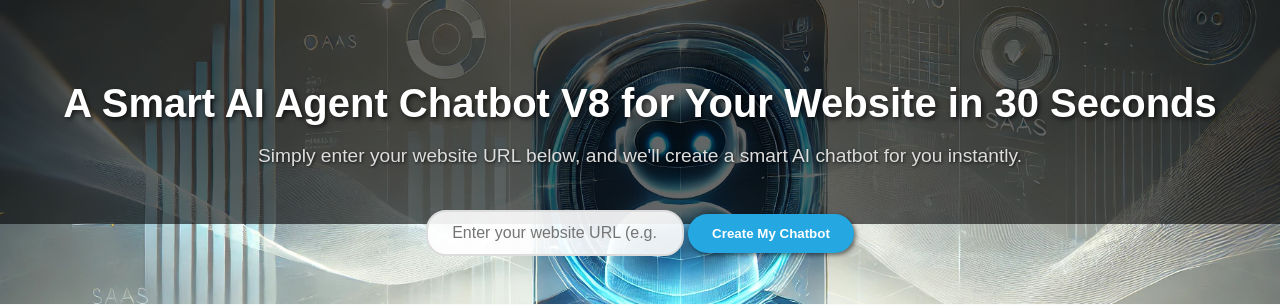
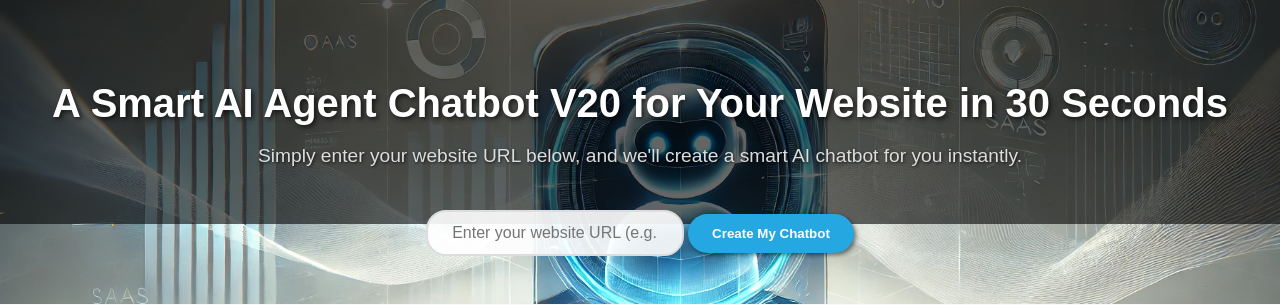
Before and after one commit to LivinLL/easyafchat-azure, a Flask app: page / in a window 1280 px wide. Shown: the part 77-382 px from the top of the page. Run offline with Flask 3, Linux system fonts and the light colour scheme.

Commit message:
Try again from vscode/github

```diff
--- a/prod/templates/landing.html
+++ b/prod/templates/landing.html
@@ -123,7 +123,7 @@
     <main>
         <!-- Hero Section -->
         <section class="hero">
-            <h1>A Smart AI Agent Chatbot V8 for Your Website in 30 Seconds</h1>
+            <h1>A Smart AI Agent Chatbot V20 for Your Website in 30 Seconds</h1>
             <p>Simply enter your website URL below, and we'll create a smart AI chatbot for you instantly.</p>
             <div class="hero-input">
                 <form id="urlForm" action="/" method="POST">
```
